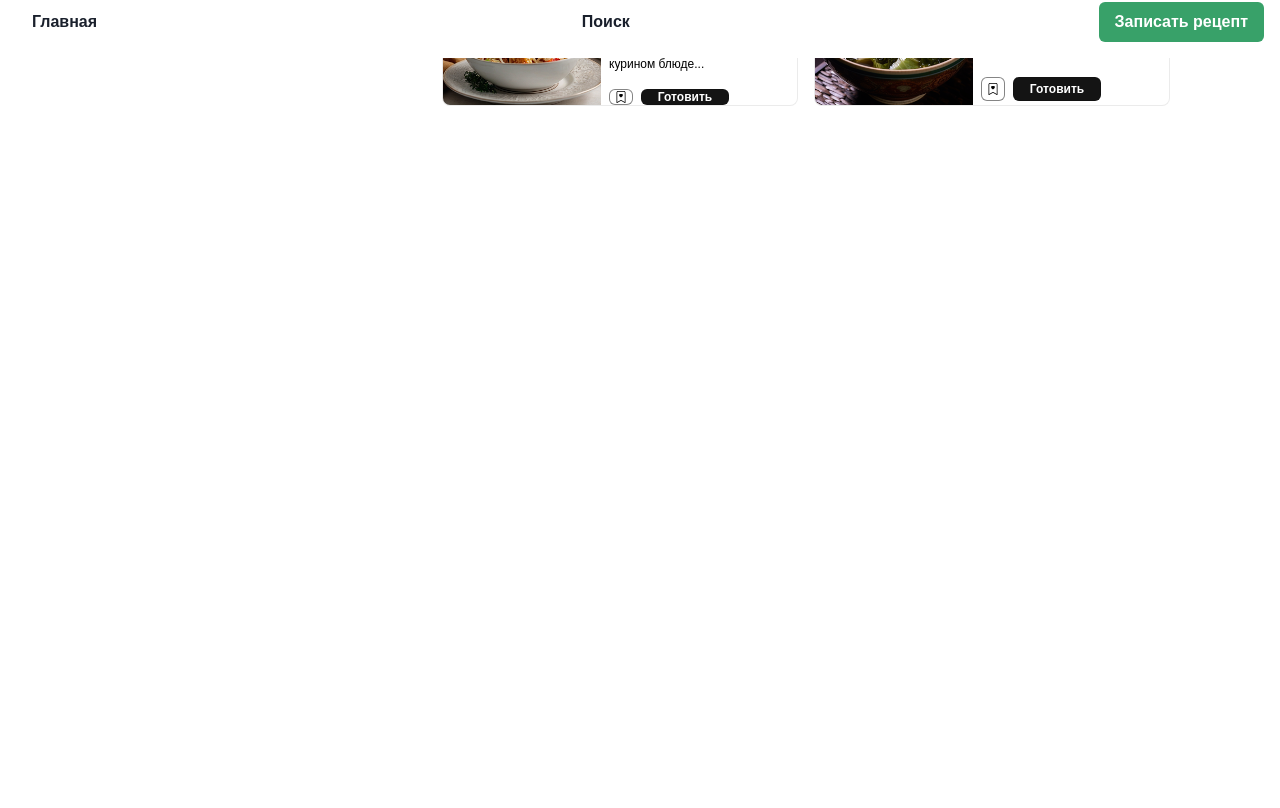
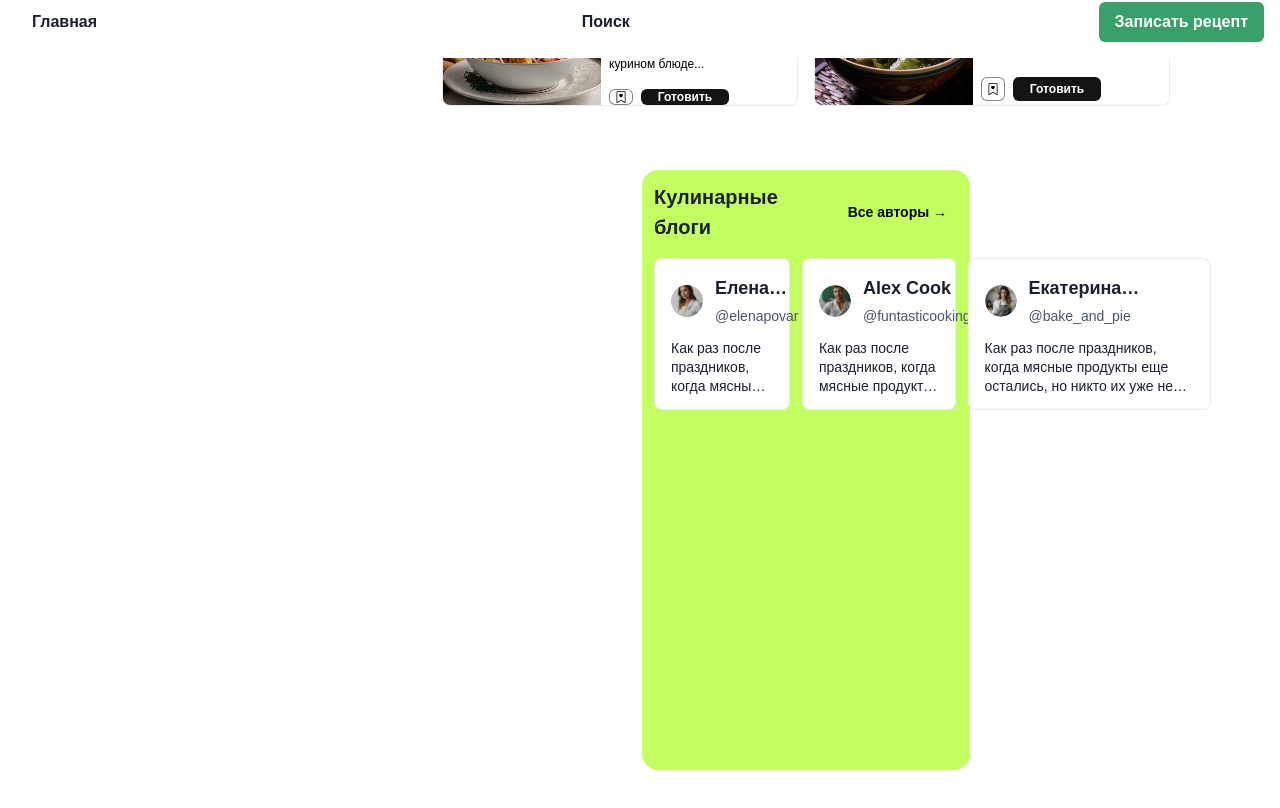
Before and after one commit to ClevertecFrontendLab/Pauzhetsky, a React (Vite) app: page / in a window 1280 px wide. Shown: the part 742-1550 px from the top of the page. Before the commit the page ends 969 px from the top, so only its background shows below. Built offline with nearby package versions, Linux system fonts and the light colour scheme.

Commit message:
refactor(BlogSection): create section

```diff
--- a/src/app/App.tsx
+++ b/src/app/App.tsx
@@ -5,6 +5,7 @@ import { HeroSection } from '../components/HeroSection';
 import { CategoryFilter } from '../components/CategoryFilter';
 import { RecipeGrid } from '../components/RecipeGrid';
 import { ActionFooter } from '../components/ActionFooter';
+import { BlogSection } from '../components/BlogSection';
 import { useState } from 'react';
 
 export default function App() {
@@ -22,6 +23,7 @@ export default function App() {
                 <Box flex={1}>
                     <HeroSection selectedCategory={selectedCategory} />
                     <RecipeGrid />
+                    <BlogSection />
                 </Box>
             </Flex>
 
--- /dev/null
+++ b/src/components/BlogSection.tsx
@@ -0,0 +1,176 @@
+// components/BlogSection.tsx
+import {
+    Box,
+    Flex,
+    Text,
+    Button,
+    useBreakpoint,
+    Image,
+    useBreakpointValue,
+} from '@chakra-ui/react';
+
+export const BlogSection = () => {
+    const breakpoint = useBreakpoint();
+    const isDesktop = ['lg', 'xl', '2xl'].includes(breakpoint);
+
+    const avatarStyles = useBreakpointValue({
+        '2xl': { size: '48px', borderRadius: '9999px' },
+        xl: { size: '48px', borderRadius: '9999px' },
+        md: { size: '32px', borderRadius: '9999px' },
+        base: { size: '32px', borderRadius: '9999px' },
+    });
+
+    const getDimensions = () => {
+        switch (breakpoint) {
+            case '2xl':
+                return {
+                    container: {
+                        w: '1360px',
+                        h: '304px',
+                        p: '24px',
+                        borderRadius: '16px',
+                        margin: '40px auto',
+                    },
+                    card: { w: '426px', h: '184px' },
+                };
+            case 'xl':
+                return {
+                    container: {
+                        w: '880px',
+                        h: '264px',
+                        p: '24px',
+                        borderRadius: '16px',
+                        margin: '40px auto',
+                    },
+                    card: { w: '266px', h: '160px' },
+                };
+            case 'md':
+                return {
+                    container: {
+                        w: '728px',
+                        h: '272px',
+                        p: '12px',
+                        borderRadius: '16px',
+                        margin: '32px auto',
+                    },
+                    card: { w: '226px', h: '152px' },
+                };
+            default:
+                return {
+                    container: {
+                        w: '328px',
+                        h: '600px',
+                        p: '12px',
+                        borderRadius: '16px',
+                        margin: '32px auto',
+                    },
+                    card: { w: '304px', h: '152px' },
+                };
+        }
+    };
+
+    const dimensions = getDimensions();
+
+    const getAvatar = (item: number) => {
+        switch (item) {
+            case 1:
+                return '/img/elena.svg';
+            case 2:
+                return '/img/alex.svg';
+            case 3:
+                return '/img/ekaterina.svg';
+            default:
+                return '';
+        }
+    };
+
+    return (
+        <Box bg='#c4ff61' {...dimensions.container}>
+            {/* Шапка секции */}
+            <Flex justify='space-between' align='center' mb={4}>
+                <Text fontSize={{ base: 'lg', md: 'xl', xl: '2xl' }} fontWeight='bold'>
+                    Кулинарные блоги
+                </Text>
+                {isDesktop && (
+                    <Button
+                        variant='ghost'
+                        color='#000'
+                        colorScheme='blackAlpha'
+                        size={{ md: 'sm', xl: 'md' }}
+                    >
+                        Все авторы →
+                    </Button>
+                )}
+            </Flex>
+
+            {/* Карточки блогов */}
+            <Flex
+                direction={{ base: 'column', md: 'row' }}
+                gap={{ base: 4, md: 3, xl: 4 }}
+                justify='space-between'
+                align={{ base: 'center', md: 'stretch' }}
+            >
+                {[1, 2, 3].map((item) => (
+                    <Box
+                        key={item}
+                        bg='white'
+                        border='1px solid rgba(0, 0, 0, 0.08)'
+                        borderRadius='8px'
+                        p={{ base: 3, md: 4 }}
+                        {...dimensions.card}
+                    >
+                        <Flex align='center' gap={3}>
+                            <Image
+                                src={getAvatar(item)}
+                                w={avatarStyles?.size}
+                                h={avatarStyles?.size}
+                                borderRadius={avatarStyles?.borderRadius}
+                                alt={`Аватар ${item}`}
+                            />
+                            <Box>
+                                <Text
+                                    fontWeight='bold'
+                                    fontSize={{ base: 'md', md: 'lg' }}
+                                    noOfLines={1}
+                                >
+                                    {item === 1 && 'Елена Высоцкая'}
+                                    {item === 2 && 'Alex Cook'}
+                                    {item === 3 && 'Екатерина Константинопольская'}
+                                </Text>
+                                <Text fontSize='sm' color='gray.600' mt={1} noOfLines={1}>
+                                    {item === 1 && '@elenapovar'}
+                                    {item === 2 && '@funtasticooking'}
+                                    {item === 3 && '@bake_and_pie'}
+                                </Text>
+                            </Box>
+                        </Flex>
+                        <Text
+                            mt={{ base: 2, md: 3 }}
+                            fontSize='sm'
+                            noOfLines={3}
+                            lineHeight='short'
+                        >
+                            Как раз после праздников, когда мясные продукты еще остались, но никто
+                            их уже не хочет, время варить...
+                        </Text>
+                    </Box>
+                ))}
+            </Flex>
+
+            {/* Кнопка для мобилок и планшетов */}
+            {!isDesktop && (
+                <Flex justify='center' mt={{ base: 4, md: 6 }}>
+                    <Button
+                        variant='ghost'
+                        color='#000'
+                        colorScheme='blackAlpha'
+                        size='sm'
+                        width={{ md: '200px' }}
+                    >
+                        Все авторы →
+                    </Button>
+                </Flex>
+            )}
+        </Box>
+    );
+};
--- a/src/components/RecipeGrid.tsx
+++ b/src/components/RecipeGrid.tsx
@@ -39,7 +39,12 @@ export const RecipeGrid = () => {
             spacing: 4,
         },
         base: {
-            container: { w: '328px', h: '644px' },
+            container: {
+                w: '100%',
+                h: '644px',
+                maxW: '328px',
+                px: 4,
+            },
             columns: 1,
             spacing: 4,
         },
@@ -129,16 +134,17 @@ export const RecipeGrid = () => {
 
             {/* Самое сочное */}
             <Box
-                w={gridSettings?.container.w}
-                h={gridSettings?.container.h}
+                {...gridSettings?.container}
                 mx='auto'
                 position='relative'
+                mb={useBreakpointValue({ base: '32px', md: '0' })}
             >
                 <Flex
                     justify='space-between'
                     align='center'
                     mb={6}
                     direction={{ base: 'column', md: 'row' }}
+                    gap={{ base: 4, md: 0 }}
                 >
                     <Heading as='h2' size='lg'>
                         Самое сочное
@@ -155,20 +161,8 @@ export const RecipeGrid = () => {
                             _hover={{ bg: '#9de326' }}
                             _active={{ bg: '#8acb20' }}
                             {...useBreakpointValue({
-                                '2xl': {
-                                    w: '197px',
-                                    h: '48px',
-                                    fontSize: '18px',
-                                    lineHeight: '156%',
-                                    px: '24px',
-                                },
-                                xl: {
-                                    w: '167px',
-                                    h: '40px',
-                                    fontSize: '16px',
-                                    lineHeight: '150%',
-                                    px: '16px',
-                                },
+                                '2xl': { w: '197px', h: '48px', fontSize: '18px' },
+                                xl: { w: '167px', h: '40px', fontSize: '16px' },
                             })}
                         >
                             Вся подборка →
@@ -176,7 +170,11 @@ export const RecipeGrid = () => {
                     </Box>
                 </Flex>
 
-                <SimpleGrid columns={gridSettings?.columns} spacing={gridSettings?.spacing}>
+                <SimpleGrid
+                    columns={gridSettings?.columns}
+                    spacing={gridSettings?.spacing}
+                    mt={{ base: '12px', md: '0' }}
+                >
                     {[
                         {
                             id: 5,
@@ -208,14 +206,14 @@ export const RecipeGrid = () => {
                     ))}
                 </SimpleGrid>
 
-                <Flex display={{ base: 'flex', md: 'none' }} justify='center' mt={6} mb={4}>
+                <Flex display={{ base: 'flex', md: 'none' }} justify='center' mt={4} w='100%'>
                     <Button
                         variant='solid'
                         bg='#b1ff2e'
                         borderRadius='6px'
-                        w='167px'
+                        w='100%'
+                        maxW='296px'
                         h='40px'
-                        px='16px'
                         fontFamily='var(--font-family)'
                         fontWeight='600'
                         fontSize='16px'
```
